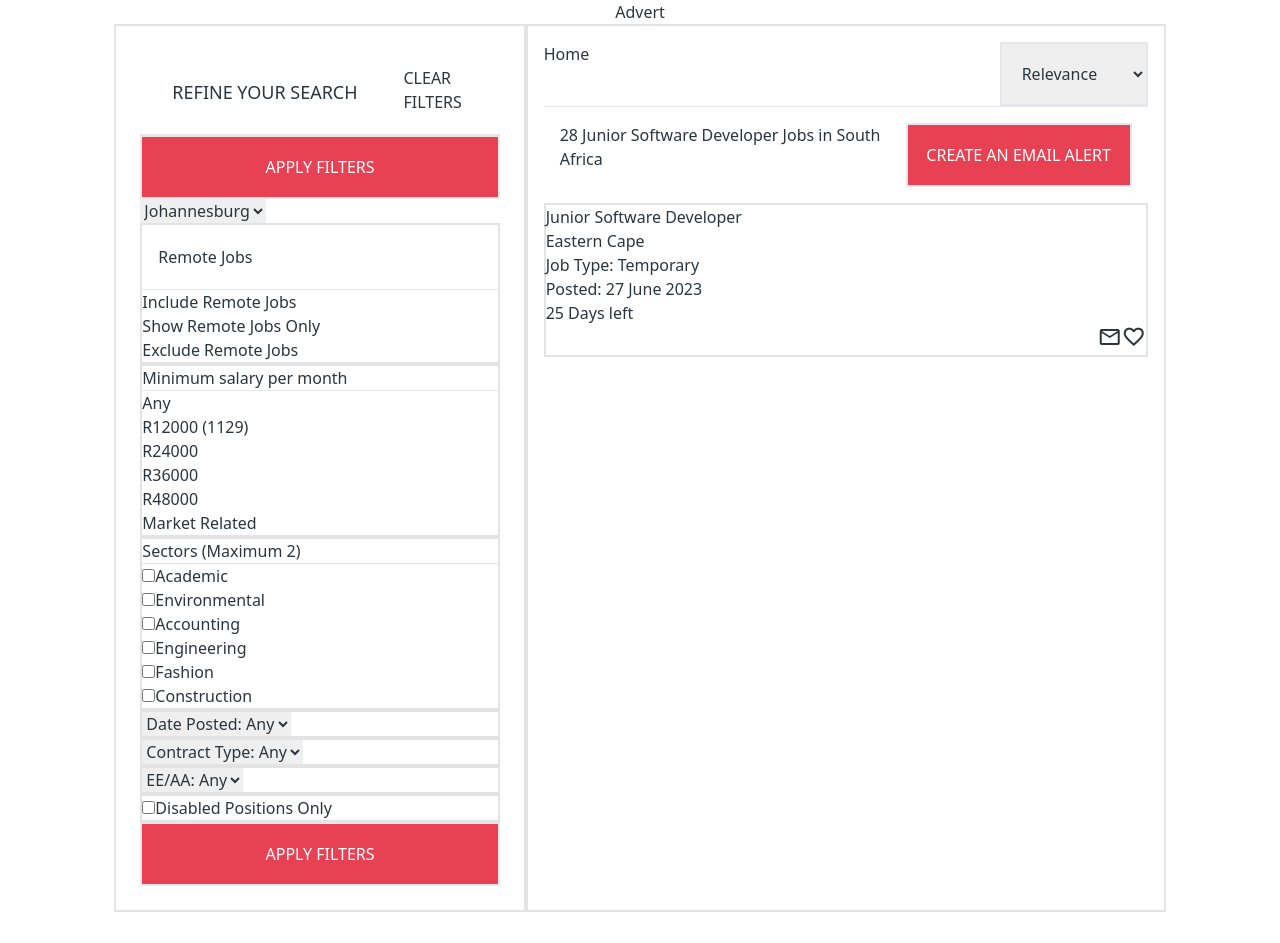
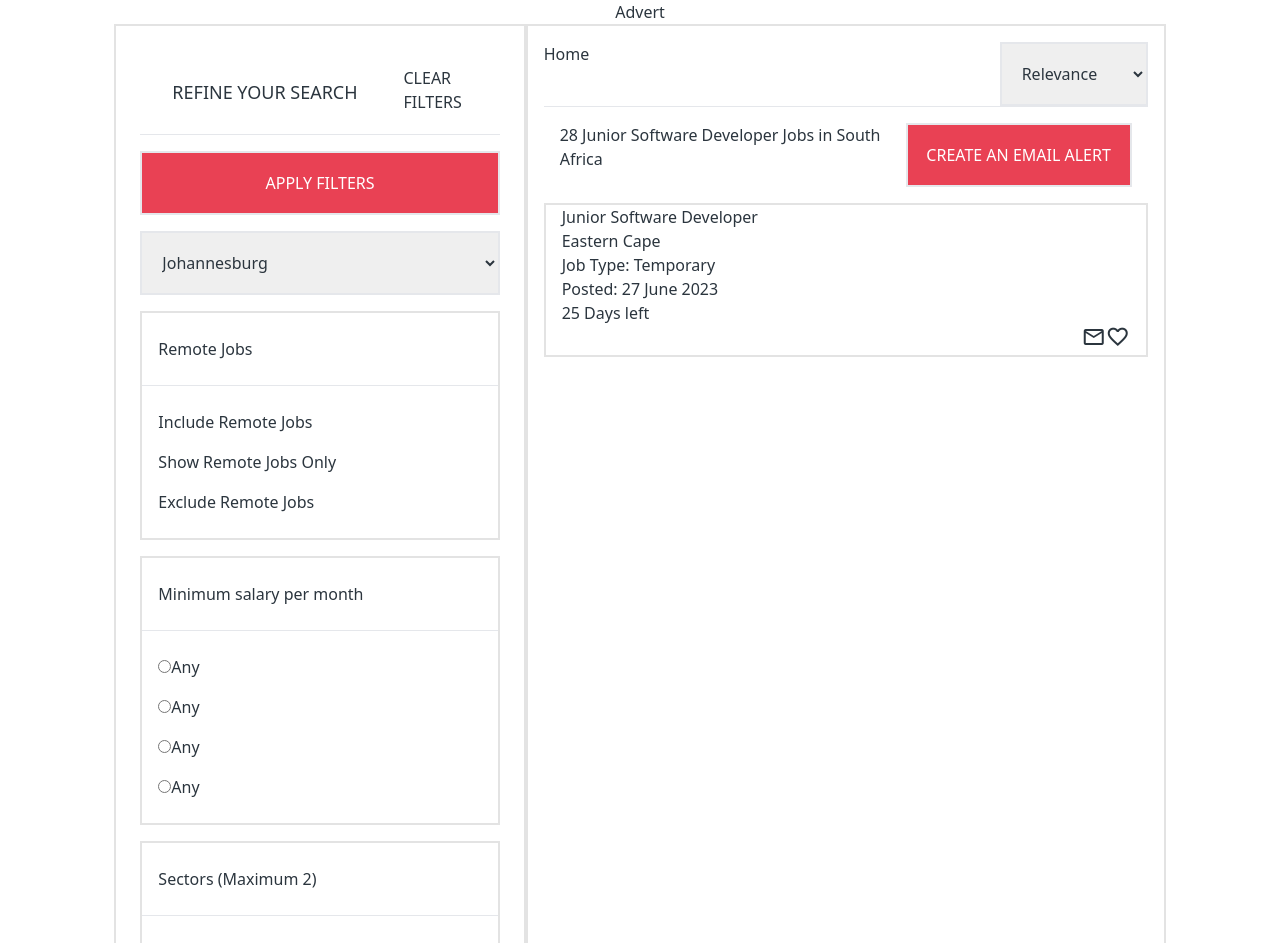
Before and after one commit to Nolu-M/job-listing-platform, a React (Vite) app: page / in a window 1280 px wide. Shown: the top 943 px of the page. Before the commit the page ends 912 px from the top, so only its background shows below. Built offline with nearby package versions, Linux system fonts and the light colour scheme.

Commit message:
Filter section css changes

```diff
--- a/src/components/JobListingsInfo.jsx
+++ b/src/components/JobListingsInfo.jsx
@@ -23,7 +23,7 @@ const JobListingsInfo = () => {
             <button className='btn btn-primary w-5/12'>CREATE AN EMAIL ALERT</button>
           </div>
             <div className=''>
-              <div className='brd'>
+              <div className='brd px-4'>
                 <h3>Junior Software Developer</h3>
                 <ul>
                   <li>Eastern Cape</li>
--- a/src/components/SearchListings.jsx
+++ b/src/components/SearchListings.jsx
@@ -11,40 +11,51 @@ const SearchListings = () => {
           <a className='text-right' href='#'>CLEAR FILTERS</a>
         </div>
       </div>
-      <hr />
+      <hr className='mb-4'/>
       <div className=''>
-        <button className='btn btn-primary w-full'>APPLY FILTERS</button>
+        <button className='btn btn-primary w-full mb-4'>APPLY FILTERS</button>
       </div>
-      <div>
-        <select name="" id="">
+      <div className='mb-4'>
+        <select name="" id="" className='btn btn-secondary'>
           <option value="">Johannesburg</option>
         </select>
       </div>
-      <div className='brd'>
-        <h4 className='leading-8 py-4 px-4'>Remote Jobs</h4>
+      <div className='brd mb-4'>
+        <h4 className='leading-10 p-4'>Remote Jobs</h4>
         <hr />
-        <ul>
+        <ul className='p-4 leading-10'>
           <li>Include Remote Jobs</li>
           <li>Show Remote Jobs Only</li>
           <li>Exclude Remote Jobs</li>
         </ul>
       </div>
-      <div className='brd'>
-        <h4>Minimum salary per month</h4>
+      <div className='brd mb-4'>
+        <h4 className='leading-10 p-4'>Minimum salary per month</h4>
         <hr />
-        <ul>
-          <li>Any</li>
-          <li>R12000 (1129)</li>
-          <li>R24000</li>
-          <li>R36000</li>
-          <li>R48000</li>
-          <li>Market Related</li>
-        </ul>
+        <div className='p-4 leading-10'>
+          <div>
+            <input type='radio'></input>
+            <label>Any</label>
+          </div>
+          <div>
+            <input type='radio'></input>
+            <label>Any</label>
+          </div>
+          <div>
+            <input type='radio'></input>
+            <label>Any</label>
+          </div>
+          <div>
+            <input type='radio'></input>
+            <label>Any</label>
+          </div>
+
+        </div>
       </div>
-      <div className='brd'>
-        <h4>Sectors (Maximum 2)</h4>
+      <div className='brd mb-4'>
+        <h4 className='leading-10 p-4'>Sectors (Maximum 2)</h4>
         <hr />
-        <div>
+        <div className='leading-10 p-4 overflow-auto h-40'>
           <div>
             <input type="checkbox" name="Academic" id="" /><span>Academic</span>
           </div>
@@ -63,25 +74,34 @@ const SearchListings = () => {
           <div>
             <input type="checkbox" name="Construction" id="" /><span>Construction</span>
           </div>
+          <div>
+            <input type="checkbox" name="Construction" id="" /><span>Construction</span>
+          </div>
+          <div>
+            <input type="checkbox" name="Construction" id="" /><span>Construction</span>
+          </div>
         </div>
       </div>
-      <div className='brd'>
-      <select name="" id="">
+      <div className='brd mb-4'>
+      <select name="" id="" className='btn btn-secondary'>
         <option value="">Date Posted: Any</option>
       </select>
       </div>
-      <div className='brd'>
-      <select name="" id="">
+      <div className='brd mb-4'>
+      <select name="" id="" className='btn btn-secondary'>
         <option value="">Contract Type: Any</option>
       </select>
       </div>
-      <div className='brd'>
-      <select name="" id="">
+      <div className='brd mb-4'>
+      <select name="" id="" className='btn btn-secondary '>
         <option value="">EE/AA: Any</option>
       </select>
       </div>
-      <div className='brd'>
-        <input type="checkbox" name="" id="" /><span>Disabled Positions Only</span>
+      <div className='mb-4'>
+        <label htmlFor="Disabled-positions">
+        <input type="checkbox" name="disabled-positions" id=""/> Disabled Positions Only
+        <span></span>
+        </label>
       </div>
       <button className='btn btn-primary w-full'>APPLY FILTERS</button>
     </div>
--- a/src/index.css
+++ b/src/index.css
@@ -24,3 +24,7 @@ body {
 .brd {
     @apply border-2 border-solid border-[#e3e3e3]
 }
+
+.btn-secondary {
+    @apply border-2 hover:border-girlcode-pink w-full
+}
```
Also changed, not shown: src/App.jsx (line endings or trailing spaces).
